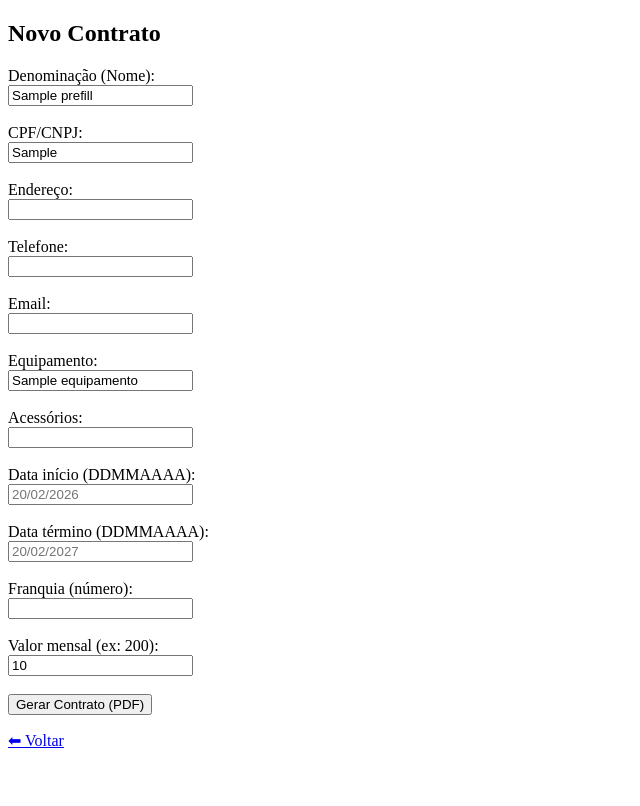
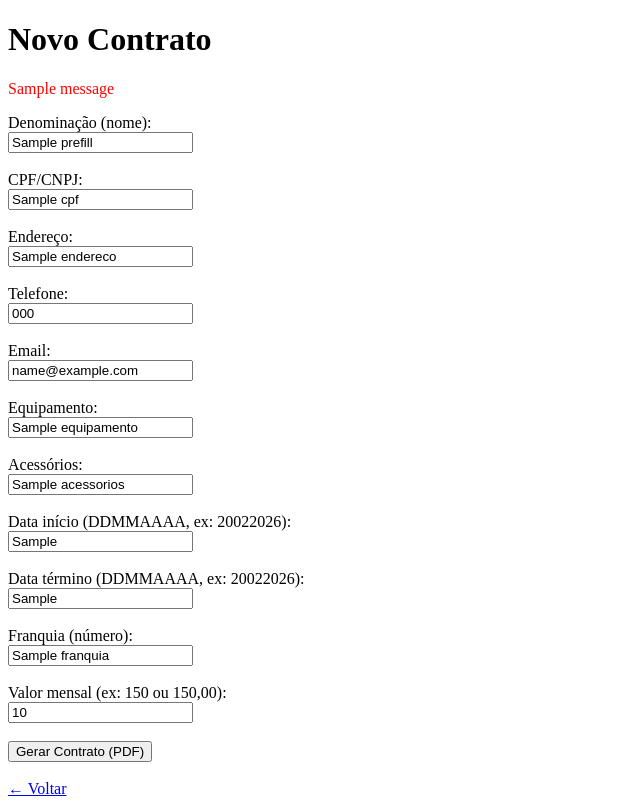
Before and after one commit to isenasoft/proposta-site, a Flask app: template templates/contrato.html in a window 1280 px wide. Shown: the whole page, without its empty margins (0-640 px from the left). Before the commit the page ends 748 px from the top, so only its background shows below. Run offline with Flask 3, Linux system fonts and the light colour scheme; the template is opened without the code that fills it: most values are stand-ins (such as "Sample title", 1, 10 or a date in 2020); one stand-in notice (Sample message) is shown; some libraries are stand-ins or nearby versions.

Commit message:
Update contrato.html

```diff
--- a/templates/contrato.html
+++ b/templates/contrato.html
@@ -1,66 +1,56 @@
-<!DOCTYPE html>
+<!doctype html>
 <html>
 <head>
+  <meta charset="utf-8">
   <title>Novo Contrato</title>
-  <meta name="viewport" content="width=device-width, initial-scale=1">
 </head>
 <body>
+  <h1>Novo Contrato</h1>
 
-<h2>Novo Contrato</h2>
+  {% with messages = get_flashed_messages() %}
+    {% if messages %}
+      <p style="color:red;">{{ messages[0] }}</p>
+    {% endif %}
+  {% endwith %}
 
-<form method="POST" action="/contrato">
+  <form method="POST">
+    Denominação (nome):<br>
+    <input type="text" name="denominacao" value="{{ prefill.get('denominacao','') }}" required><br><br>
 
-  <label>Denominação (Nome):</label><br>
-  <input type="text" name="denominacao" value="{{ prefill.denominacao or '' }}" required><br><br>
+    CPF/CNPJ:<br>
+    <input type="text" name="cpf" value="{{ prefill.get('cpf','') }}" required><br><br>
 
-  <label>CPF/CNPJ:</label><br>
-  <input type="text" name="cpf_cnpj" value="{{ prefill.cpf_cnpj or '' }}" required><br><br>
+    Endereço:<br>
+    <input type="text" name="endereco" value="{{ prefill.get('endereco','') }}" required><br><br>
 
-  <label>Endereço:</label><br>
-  <input type="text" name="endereco" required><br><br>
+    Telefone:<br>
+    <input type="text" name="telefone" value="{{ prefill.get('telefone','') }}" required><br><br>
 
-  <label>Telefone:</label><br>
-  <input type="text" name="telefone" required><br><br>
+    Email:<br>
+    <input type="text" name="email" value="{{ prefill.get('email','') }}" required><br><br>
 
-  <label>Email:</label><br>
-  <input type="email" name="email" required><br><br>
+    Equipamento:<br>
+    <input type="text" name="equipamento" value="{{ prefill.get('equipamento','') }}" required><br><br>
 
-  <label>Equipamento:</label><br>
-  <input type="text" name="equipamento" value="{{ prefill.equipamento or '' }}" required><br><br>
+    Acessórios:<br>
+    <input type="text" name="acessorios" value="{{ prefill.get('acessorios','') }}" required><br><br>
 
-  <label>Acessórios:</label><br>
-  <input type="text" name="acessorios" required><br><br>
+    Data início (DDMMAAAA, ex: 20022026):<br>
+    <input type="text" name="data_inicio" value="{{ prefill.get('data_inicio','') }}" required><br><br>
 
-  <label>Data início (DDMMAAAA):</label><br>
-  <input type="text" name="data_inicio" inputmode="numeric" maxlength="10" placeholder="20/02/2026" required><br><br>
+    Data término (DDMMAAAA, ex: 20022026):<br>
+    <input type="text" name="data_termino" value="{{ prefill.get('data_termino','') }}" required><br><br>
 
-  <label>Data término (DDMMAAAA):</label><br>
-  <input type="text" name="data_termino" inputmode="numeric" maxlength="10" placeholder="20/02/2027" required><br><br>
+    Franquia (número):<br>
+    <input type="text" name="franquia" value="{{ prefill.get('franquia','') }}" required><br><br>
 
-  <label>Franquia (número):</label><br>
-  <input type="number" name="franquia" value="{{ prefill.franquia or '' }}" required><br><br>
+    Valor mensal (ex: 150 ou 150,00):<br>
+    <input type="text" name="valor" value="{{ prefill.get('valor','') }}" required><br><br>
 
-  <label>Valor mensal (ex: 200):</label><br>
-  <input type="number" name="valor_mensal" step="0.01" value="{{ prefill.valor_mensal or '' }}" required><br><br>
+    <button type="submit">Gerar Contrato (PDF)</button>
+  </form>
 
-  <button type="submit">Gerar Contrato (PDF)</button>
-
-</form>
-
-<p><a href="/">⬅ Voltar</a></p>
-
-<script>
-  function maskDate(el){
-    el.addEventListener('input', () => {
-      let v = el.value.replace(/\D/g,'').slice(0,8);
-      if (v.length >= 5) el.value = v.slice(0,2) + '/' + v.slice(2,4) + '/' + v.slice(4);
-      else if (v.length >= 3) el.value = v.slice(0,2) + '/' + v.slice(2);
-      else el.value = v;
-    });
-  }
-  maskDate(document.querySelector('input[name="data_inicio"]'));
-  maskDate(document.querySelector('input[name="data_termino"]'));
-</script>
-
+  <br>
+  <a href="/">← Voltar</a>
 </body>
 </html>
```
